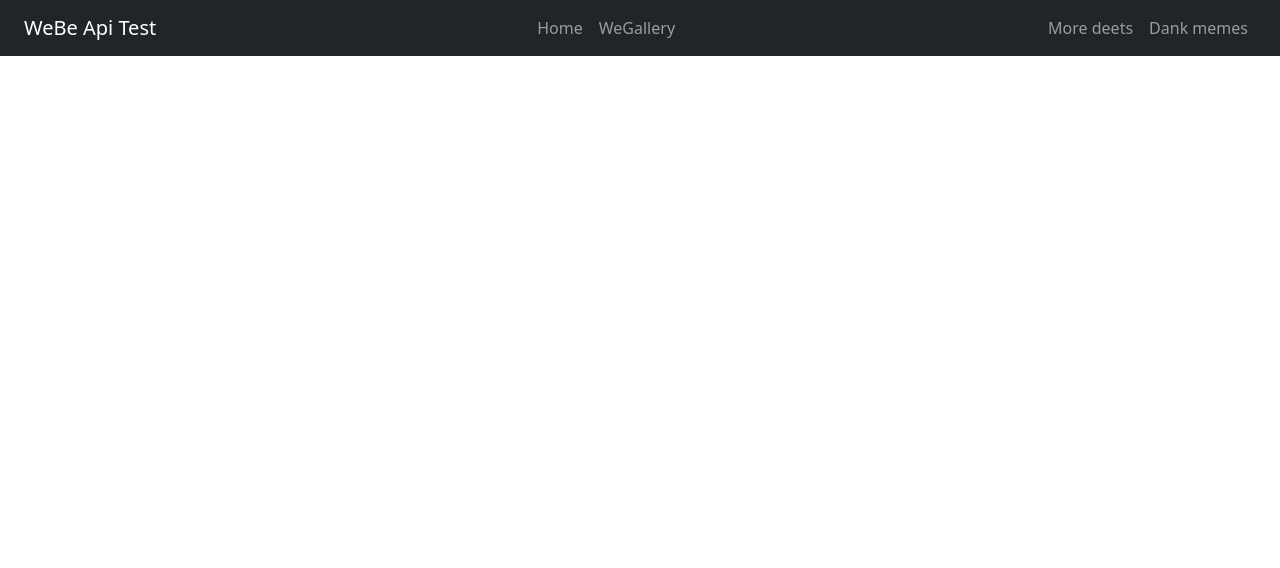
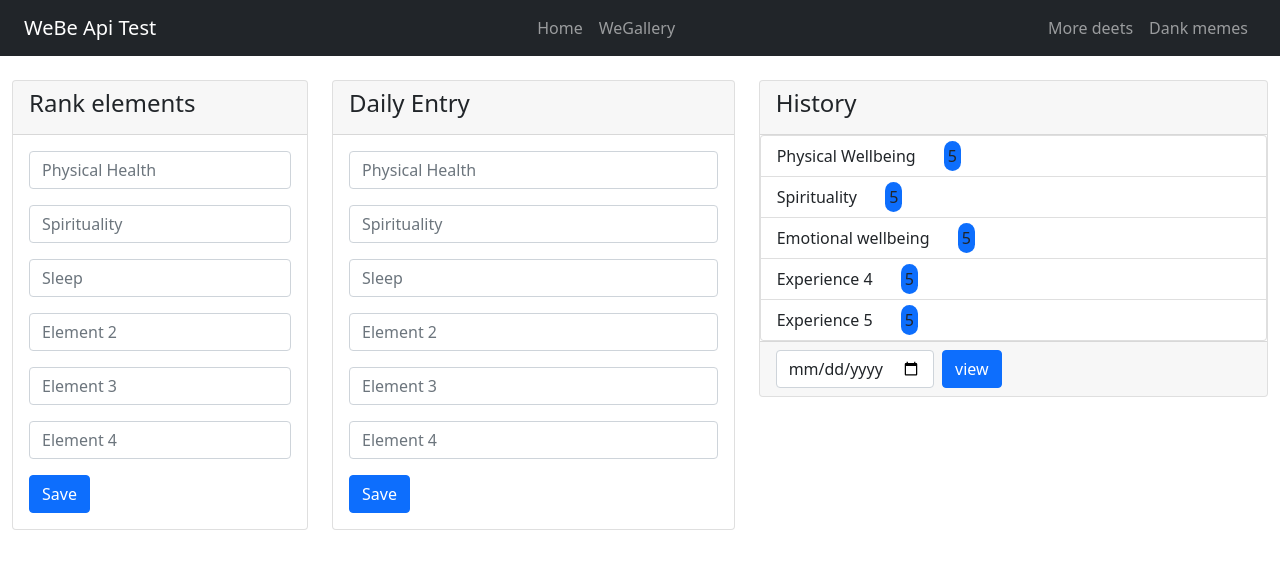
Before and after one commit to abbabawa/webe-api-frontend, a React (Create React App) app: page /home in a window 1280 px wide. Shown: the top 568 px of the page. Built offline with nearby package versions, Linux system fonts and the light colour scheme.

Commit message:
Six elements feature UI added to home page

```diff
--- a/src/pages/Home.js
+++ b/src/pages/Home.js
@@ -1,11 +1,122 @@
-import { Col } from "react-bootstrap"
+import { Card, Col, ListGroup } from "react-bootstrap"
 import Navigation from "../components/Navigation"
 
 const Home = ()=>{
     return (
-        <Col xs="12" className="p-0">
-            <Navigation />
-        </Col>
+        <>
+            <Col xs="12" className="p-0">
+                <Navigation />
+            </Col>
+            <Col md="3">
+                    <Card>
+                        <Card.Header>
+                            <h4>Rank elements</h4>
+                        </Card.Header>
+                        <Card.Body className="">
+                            <form>
+                                <div class="row mb-3">
+                                    <div class="col-sm-12">
+                                        <input type="number" name="email" class="form-control" placeholder="Physical Health" />
+                                    </div>
+                                </div>
+                                <div class="row mb-3">
+                                    <div class="col-sm-12">
+                                        <input type="number" name="password" placeholder="Spirituality" class="form-control" />
+                                    </div>
+                                </div>
+                                <div class="row mb-3">
+                                    <div class="col-sm-12">
+                                        <input type="number" name="password" placeholder="Sleep" class="form-control" />
+                                    </div>
+                                </div>
+                                <div class="row mb-3">
+                                    <div class="col-sm-12">
+                                        <input type="number" name="password" placeholder="Element 2" class="form-control" />
+                                    </div>
+                                </div>
+                                <div class="row mb-3">
+                                    <div class="col-sm-12">
+                                        <input type="number" name="password" placeholder="Element 3" class="form-control" />
+                                    </div>
+                                </div>
+                                <div class="row mb-3">
+                                    <div class="col-sm-12">
+                                        <input type="number" name="password" placeholder="Element 4" class="form-control" />
+                                    </div>
+                                </div>
+                                <button type="submit" class="btn btn-primary">Save</button>
+                            </form>
+                        </Card.Body>
+                    </Card>
+            </Col>
+            <Col md="4">
+                    <Card className=''>
+                        <Card.Header>
+                            <h4>Daily Entry</h4>
+                        </Card.Header>
+                        <Card.Body className="">
+                            <form>
+                                <div class="row mb-3">
+                                    <div class="col-sm-12">
+                                        <input type="number" name="email" class="form-control" placeholder="Physical Health" />
+                                    </div>
+                                </div>
+                                <div class="row mb-3">
+                                    <div class="col-sm-12">
+                                        <input type="number" name="password" placeholder="Spirituality" class="form-control" />
+                                    </div>
+                                </div>
+                                <div class="row mb-3">
+                                    <div class="col-sm-12">
+                                        <input type="number" name="password" placeholder="Sleep" class="form-control" />
+                                    </div>
+                                </div>
+                                <div class="row mb-3">
+                                    <div class="col-sm-12">
+                                        <input type="number" name="password" placeholder="Element 2" class="form-control" />
+                                    </div>
+                                </div>
+                                <div class="row mb-3">
+                                    <div class="col-sm-12">
+                                        <input type="number" name="password" placeholder="Element 3" class="form-control" />
+                                    </div>
+                                </div>
+                                <div class="row mb-3">
+                                    <div class="col-sm-12">
+                                        <input type="number" name="password" placeholder="Element 4" class="form-control" />
+                                    </div>
+                                </div>
+                                <button type="submit" class="btn btn-primary">Save</button>
+                            </form>
+                        </Card.Body>
+                    </Card>
+            </Col>
+            <Col>
+                <Card className=''>
+                    <Card.Header>
+                        <h4>History</h4>
+                    </Card.Header>
+                    <Card.Body className="p-0">
+                        <ListGroup>
+                            <ListGroup.Item>Physical Wellbeing <span className="bg-primary p-1 ms-4 rounded-pill">5</span></ListGroup.Item>
+                            <ListGroup.Item>Spirituality <span className="bg-primary p-1 ms-4 rounded-pill">5</span></ListGroup.Item>
+                            <ListGroup.Item>Emotional wellbeing <span className="bg-primary p-1 ms-4 rounded-pill">5</span></ListGroup.Item>
+                            <ListGroup.Item>Experience 4 <span className="bg-primary p-1 ms-4 rounded-pill">5</span></ListGroup.Item>
+                            <ListGroup.Item>Experience 5 <span className="bg-primary p-1 ms-4 rounded-pill">5</span></ListGroup.Item>
+                        </ListGroup>
+                    </Card.Body>
+                    <Card.Footer className="d-flex">
+                        <div class="col-sm-4 me-2">
+                            <input type="date" name="password" placeholder="Element 4" class="form-control" />
+                        </div>
+                        {/* <div class="col-sm-4">
+                            <input type="date" name="password" placeholder="Element 4" class="form-control" />
+                        </div> */}
+                        <button className="btn btn-primary">view</button>
+                    </Card.Footer>
+                </Card>
+            </Col>
+        </>
     )
 }
 
```
